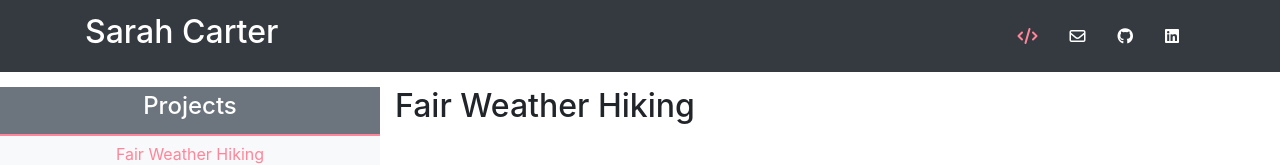
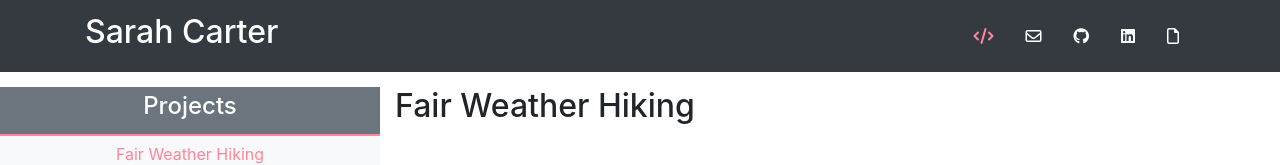
Before and after one commit to sarahm16/React-Portfolio, a React (Create React App) app: page / in a window 1280 px wide. Shown: the top 165 px of the page. Built offline with nearby package versions, Linux system fonts and the light colour scheme.

Commit message:
added link to resume to navbar

```diff
--- a/src/components/navbar/navbar.js
+++ b/src/components/navbar/navbar.js
@@ -35,6 +35,10 @@ class Navbar extends Component {
                             <a className="nav-link" href="https://www.linkedin.com/in/sarah-carter-24423b1a1/"><i className="fab fa-linkedin inactive-page"></i></a>
                         </li>
 
+                        <li className='nav-link'>
+                            <a className="nav-link" href="https://docs.google.com/document/d/191JCpGsY_NVzEbBzjS--NwL3gXrwIbxQJBIUa-oQ6IU/edit?usp=sharing"><i className="far fa-file inactive-page"></i></a>
+                        </li>
+
                     </ul>
                 </div>
                 </div>
```
